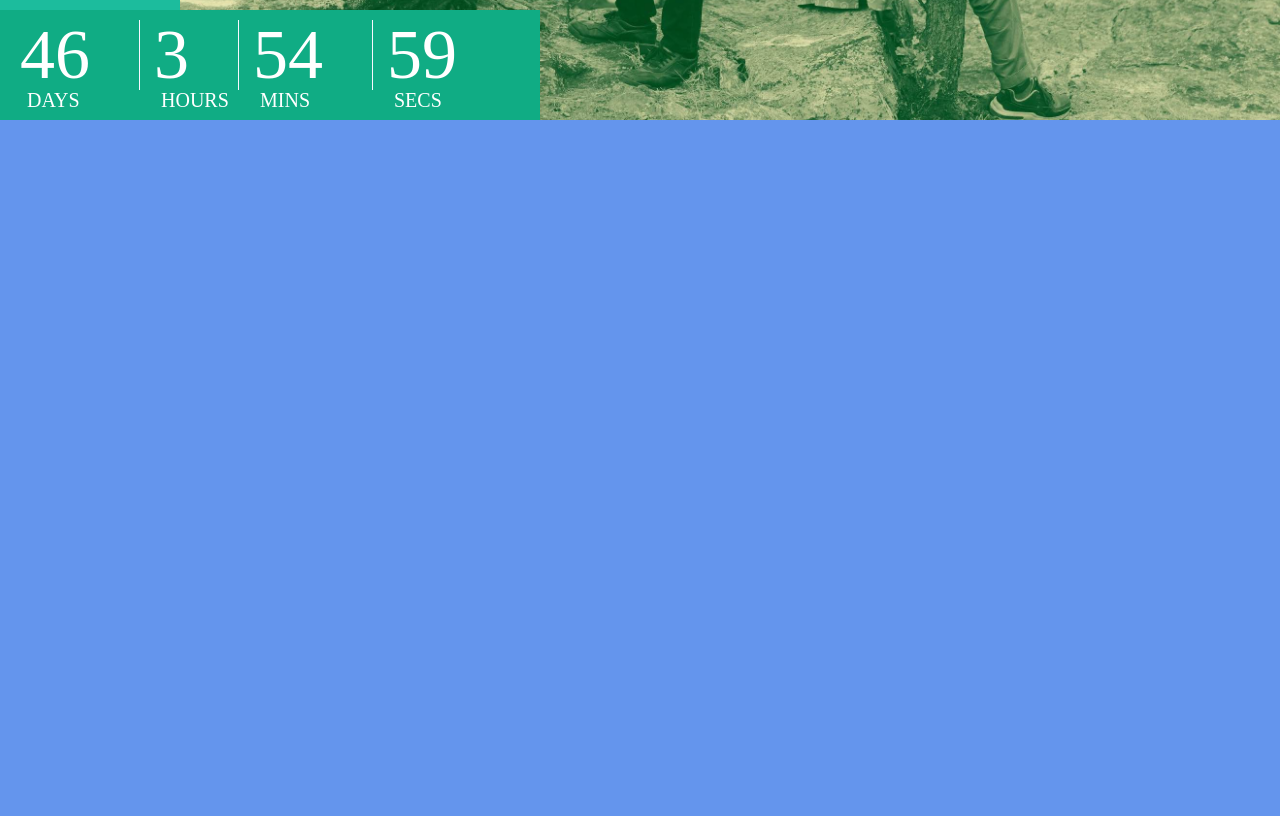
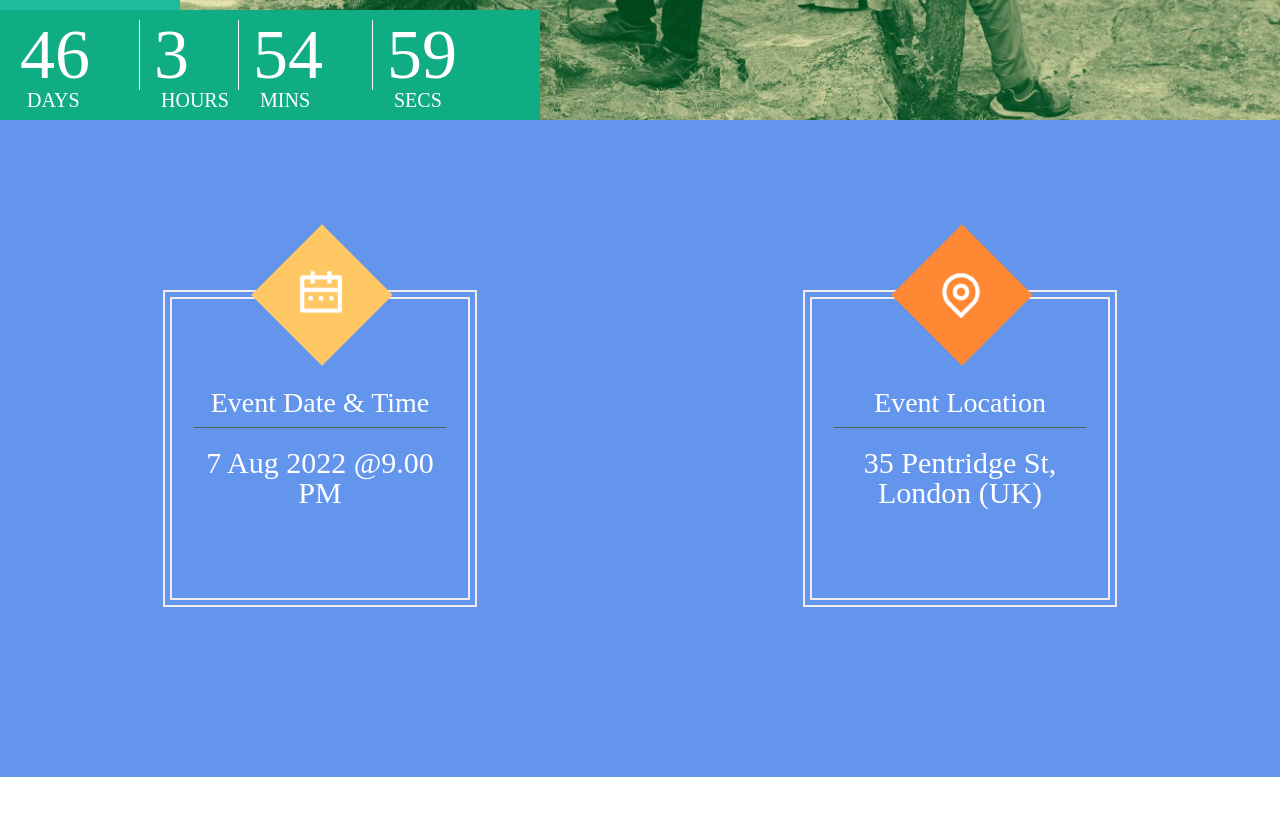
Before and after one commit to JamesBissick/TheVenue, a React (Vite) app: page / in a window 1280 px wide. Shown: the part 680-1496 px from the top of the page. After the commit the page ends 1457 px from the top, so only its background shows below. Built offline with nearby package versions, Linux system fonts and the light colour scheme.

Commit message:
✨ - Added Venue Infos components

```diff
--- a/src/App.jsx
+++ b/src/App.jsx
@@ -2,6 +2,7 @@ import React, { Component } from 'react';
 
 import Header from './components/Header/Header';
 import Featured from './components/Featured/Featured';
+import VenueInfos from './components/VenueInfos/VenueInfos';
 
 import './resources/reset.scss';
 import './resources/styles.scss';
@@ -12,6 +13,7 @@ class App extends Component {
       <div className='App'>
         <Header />
         <Featured />
+        <VenueInfos />
       </div>
     );
   }
--- /dev/null
+++ b/src/components/VenueInfos/VenueInfos.jsx
@@ -0,0 +1,46 @@
+import React from 'react';
+import { Zoom } from 'react-reveal';
+
+import icon_calendar from '../../resources/images/icons/calendar-2-line.png';
+import icon_location from '../../resources/images/icons/map-pin-line.png';
+
+const VenueInfos = () => {
+  return (
+    <div className='bck_black'>
+      <div className='center_wrapper'>
+        <div className='vn_wrapper'>
+          <Zoom>
+            <div className='vn_item'>
+              <div className='vn_outer'>
+                <div className='vn_inner'>
+                  <div className='vn_icon_square yellow'></div>
+                  <div className='vn_icon' style={
+                    { background: `url(${ icon_calendar })` }
+                  } />
+                  <div className='vn_title'>Event Date & Time</div>
+                  <div className='vn vn_desc'>7 Aug 2022 @9.00 PM</div>
+                </div>
+              </div>
+            </div>
+          </Zoom>
+          <Zoom delay={450}>
+            <div className='vn_item'>
+              <div className='vn_outer'>
+                <div className='vn_inner'>
+                  <div className='vn_icon_square orange'></div>
+                  <div className='vn_icon' style={
+                    { background: `url(${ icon_location })` }
+                  } />
+                  <div className='vn_title'>Event Location</div>
+                  <div className='vn vn_desc'>35 Pentridge St, London (UK)</div>
+                </div>
+              </div>
+            </div>
+          </Zoom>
+        </div>
+      </div>
+    </div>
+  );
+};
+
+export default VenueInfos;
--- a/src/resources/styles.scss
+++ b/src/resources/styles.scss
@@ -1,7 +1,7 @@
 @import url('https://fonts.googleapis.com/css2?family=Righteous&family=Roboto&display=swap');
 
 .App {
-  height: 1500px;
+  height: 100%;
   background: cornflowerblue;
 }
 
@@ -103,3 +103,226 @@
   font-size: 20px;
   padding-left: 7px;
 }
+
+
+/*====================
+        VENUE NFO
+======================*/
+
+.vn_wrapper {
+  display: flex;
+  padding: 170px 0px;
+
+  & .vn_item {
+    width:50%;
+    color:#ffffff;
+    text-align: center;
+
+    & .vn_outer {
+      width: 300px;
+      border: 2px solid #efeeec;
+      margin: auto;
+      padding: 5px;
+    }
+
+    & .vn_inner {
+      border: 2px solid #efeeec;
+      position: relative;
+      padding: 0px 22px;
+      transition: all 500ms ease;
+
+      &:hover {
+        background: #10ac84;
+      }
+    }
+
+    & .vn_icon_square {
+      width: 100px;
+      height: 100px;
+      position: absolute;
+      -ms-transform: rotate(45deg);
+      -webkit-transform: rotate(45deg);
+      transform: rotate(45deg);
+      top: -54px;
+      left: 100px;
+
+      &.yellow {
+        background-color: #ffc864;
+      }
+
+      &.orange {
+        background-color: #ff8834;
+      }
+    }
+
+    & .vn_icon {
+      width: 50px;
+      height: 50px;
+      background-size: contain !important;
+      background-repeat: no-repeat !important;
+      position: absolute;
+      top: -30px;
+      left: 124px;
+    }
+
+    & .vn_title {
+      font-size: 28px;
+      margin: 90px 0px 20px 0px;
+      border-bottom: 1px solid #5d5d5d;
+      padding-bottom: 10px;
+    }
+
+    & .vn_desc {
+      font-size: 30px;
+      font-weight: 300;
+      margin-bottom: 90px;
+    }
+  }
+}
+
+
+
+/*====================
+        HIGHLIGHTS
+======================*/
+
+
+.highlight_wrapper h2 {
+  text-align: center;
+  text-transform: uppercase;
+  color:#2c2c2c;
+  font-size: 52px;
+}
+
+.highlight_wrapper .highlight_description {
+  line-height: 30px;
+  font-size: 18px;
+  font-weight: 300;
+  border-top: 1px solid #dddddd;
+  border-bottom: 1px solid #dddddd;
+  padding: 30px 0px;
+}
+
+.discount_wrapper {
+  display: flex;
+  padding: 70px 0px;
+}
+
+.discount_wrapper .discount_porcentage {
+  padding-right: 100px;
+}
+
+.discount_wrapper .discount_porcentage span:nth-child(1) {
+  color: #ff4800;
+  font-size: 125px;
+  font-weight: 400;
+  display: block;
+  line-height: 120px;
+}
+
+.discount_wrapper .discount_porcentage span:nth-child(2) {
+  color: #2c2c2c;
+  font-size: 50px;
+  font-weight: 400;
+  display: block;
+}
+
+
+.discount_wrapper .discount_description h3 {
+  font-size: 34px;
+  font-weight: 100;
+  margin: 0px;
+  color: #2c2c2c;
+}
+
+.discount_wrapper .discount_description p {
+  line-height: 30px;
+  font-size: 18px;
+  font-weight: 300;
+}
+
+/*====================
+        PRICING
+======================*/
+
+.pricing_section {
+  padding: 70px 0px;
+}
+
+
+.pricing_section h2 {
+  color: #ffffff;
+  text-transform: uppercase;
+  text-align: center;
+  font-size: 50px;
+  margin: 0;
+}
+
+.pricing_wrapper {
+  display: flex;
+  flex-wrap: wrap;
+}
+.pricing_wrapper .pricing_item{
+  flex-grow: 1;
+  width: 33%;
+  padding: 20px;
+  box-sizing: border-box;
+}
+
+.pricing_wrapper .pricing_inner_wrapper {
+  border:2px solid #ffa800;
+  padding: 50px 20px;
+}
+
+.pricing_inner_wrapper .pricing_title {
+  color: #ffffff;
+  text-align: center;
+  border-bottom: 1px solid #ffa800;
+  padding-bottom: 20px;
+}
+.pricing_inner_wrapper .pricing_title span:nth-child(1) {
+  font-size: 50px;
+  display: block;
+}
+.pricing_inner_wrapper .pricing_title span:nth-child(2) {
+  text-transform: uppercase;
+  font-size: 28px;
+  font-weight: 300;
+}
+.pricing_inner_wrapper .pricing_description {
+  color: #b8b8b8;
+  font-weight: 300;
+  font-size: 14px;
+  text-align: center;
+  padding: 20px 0px;
+  min-height: 70px;
+}
+
+.pricing_inner_wrapper .pricing_buttons {
+  text-align: center;
+}
+
+
+/*====================
+        LOCATION
+======================*/
+
+.location_wrapper {
+  position:relative;
+}
+
+.location_tag {
+  position: absolute;
+  bottom: 0px;
+  width: 100%;
+}
+.location_tag div{
+  background: #2c2c2c;
+  color: #ffffff;
+  text-transform: uppercase;
+  width: 220px;
+  margin: 0 auto;
+  font-size: 29px;
+  padding: 15px 20px;
+  text-align: center;
+}
```
Also changed, not shown: src/resources/images/icons/calendar-2-line.png (added), src/resources/images/icons/map-pin-line.png (added).
